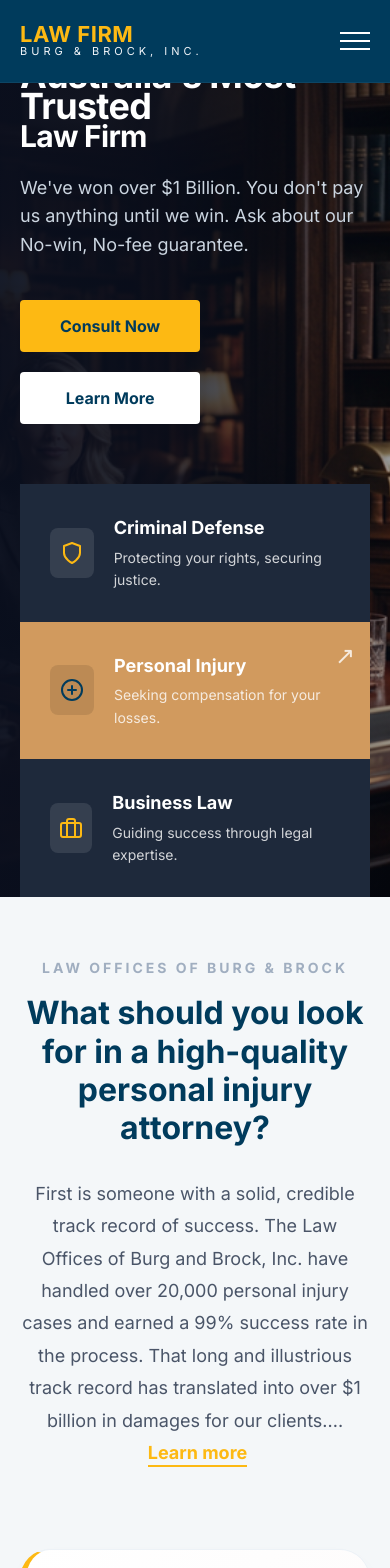
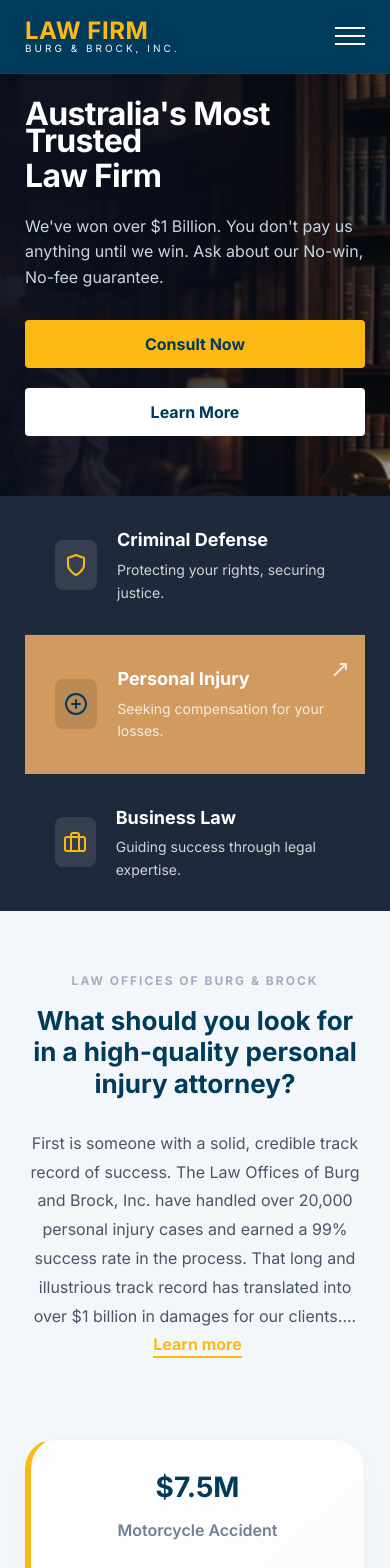
Before and after one commit to julee0728/law-firm, a React (Vite) app: page / in a window 390 px wide. Shown: the top 1568 px of the page. Built offline with nearby package versions, Linux system fonts and the light colour scheme; a web font is replaced by a local one.

Commit message:
update code

```diff
--- a/src/App.css
+++ b/src/App.css
@@ -14,10 +14,3 @@ main {
 #home, .hero-section {
   background-color: var(--primary);
 }
-
-/* Custom responsiveness for the whole app */
-@media (max-width: 768px) {
-  h1 {
-    font-size: 36px !important;
-  }
-}
--- a/src/components/About.css
+++ b/src/components/About.css
@@ -297,6 +297,14 @@
     padding: 60px 0;
   }
 
+  .about-title {
+    font-size: 28px;
+  }
+
+  .about-text {
+    font-size: 16px;
+  }
+
   .play-circle {
     width: 70px;
     height: 70px;
@@ -307,10 +315,30 @@
   }
 
   .stat-card {
-    padding: 30px;
+    padding: 25px;
+    flex-direction: column;
+    text-align: center;
+    gap: 15px;
   }
 
   .stat-card h3 {
-    font-size: 36px;
+    font-size: 28px;
+  }
+
+  .card-arrow {
+    transform: rotate(90deg);
+  }
+
+  .working-hours-box {
+    padding: 15px 25px;
+    flex-direction: column;
+    text-align: center;
+    border-radius: 20px;
+    width: auto;
+    margin: 0 20px;
+  }
+
+  .working-hours-box p {
+    font-size: 15px;
   }
 }
--- a/src/components/Attorneys.css
+++ b/src/components/Attorneys.css
@@ -1,6 +1,12 @@
 .attorneys-section {
-  padding: 120px 0;
+  padding: 100px 0;
   background: #fdfdfd;
+}
+
+@media (max-width: 480px) {
+  .attorneys-section {
+    padding: 60px 0;
+  }
 }
 
 .attorneys-grid {
@@ -85,11 +91,16 @@
 @media (max-width: 640px) {
   .attorneys-grid {
     grid-template-columns: 1fr;
+    gap: 40px;
   }
 
   .attorney-image {
-    height: 380px;
-    max-width: 350px;
+    height: 350px; /* Reduced for better look */
+    max-width: 280px; /* More compact */
     margin: 0 auto 25px;
   }
+
+  .attorney-info h3 {
+    font-size: 22px;
+  }
 }
--- a/src/components/DetailModal.css
+++ b/src/components/DetailModal.css
@@ -110,3 +110,33 @@
   border-radius: 12px;
   font-size: 16px;
 }
+
+@media (max-width: 480px) {
+  .detail-modal-content {
+    padding: 30px 20px;
+    border-radius: 20px;
+  }
+
+  .detail-modal-header h2 {
+    font-size: 24px;
+  }
+
+  .detail-modal-body p {
+    font-size: 16px;
+    line-height: 1.6;
+  }
+
+  .detail-modal-extra {
+    padding: 20px;
+  }
+
+  .detail-modal-extra h3 {
+    font-size: 16px;
+  }
+
+  .detail-modal-close {
+    top: 15px;
+    right: 15px;
+    font-size: 24px;
+  }
+}
--- a/src/components/Footer.css
+++ b/src/components/Footer.css
@@ -110,9 +110,26 @@
 }
 
 @media (max-width: 640px) {
+  .footer-main {
+    padding: 60px 0 30px;
+  }
+
   .footer-grid {
     grid-template-columns: 1fr;
     gap: 40px;
+    text-align: center;
+  }
+
+  .footer-brand p {
+    margin: 0 auto 25px;
+  }
+
+  .footer-socials {
+    justify-content: center;
+  }
+
+  .footer-links ul {
+    align-items: center;
   }
 
   .footer-bottom {
@@ -120,4 +137,10 @@
     gap: 20px;
     text-align: center;
   }
+
+  .footer-legal-links {
+    justify-content: center;
+    flex-wrap: wrap;
+    gap: 15px;
+  }
 }
--- a/src/components/Hero.css
+++ b/src/components/Hero.css
@@ -216,11 +216,18 @@
 /* RESPONSIVE */
 @media (max-width: 968px) {
   .hero-title-new {
-    font-size: 30px;
+    font-size: 36px; /* Slightly larger than before, but safe */
   }
 
   .hero-title-new span {
-    font-size: 30px;
+    font-size: 36px;
+    margin-top: 0;
+  }
+
+  .hero-description-new {
+    font-size: 16px;
+    margin-bottom: 30px;
+    max-width: 100%;
   }
 
   .hero-features-grid {
@@ -229,26 +236,42 @@
 
   .hero-features-container {
     position: relative;
+    background-color: #1e293b;
   }
 
   .feature-box {
     height: auto;
     padding: 30px;
+    border-bottom: 1px solid rgba(255, 255, 255, 0.05);
+  }
+
+  .feature-box:last-child {
+    border-bottom: none;
   }
 }
 
 @media (max-width: 480px) {
+  .hero-title-new {
+    font-size: 32px;
+  }
+
+  .hero-title-new span {
+    font-size: 32px;
+  }
+
   .hero-cta-group {
     flex-direction: column;
+    width: 100%;
   }
 
   .btn-consult,
   .btn-learn {
     width: 100%;
     text-align: center;
+    padding: 14px 20px;
   }
 
   .container.hero-container-new {
-    padding: 60px 20px;
+    padding: 100px 25px 60px 25px; /* More top padding for fixed navbar */
   }
 }
--- a/src/components/Navbar.css
+++ b/src/components/Navbar.css
@@ -1,7 +1,7 @@
 .navbar {
   background-color: var(--primary);
   color: var(--text-white);
-  padding: 25px 0;
+  padding: 20px 0;
   border-bottom: 1px solid rgba(255, 255, 255, 0.05);
   position: fixed;
   top: 0;
@@ -36,18 +36,16 @@
 }
 
 .logo-text strong {
-  font-size: 22px;
-  /* Increased from 28px */
+  font-size: 24px;
   font-weight: 950;
   color: var(--secondary);
   letter-spacing: 0.5px;
 }
 
 .logo-text span {
-  font-size: 11px;
-  /* Increased from 10px */
+  font-size: 10px;
   text-transform: uppercase;
-  letter-spacing: 4px;
+  letter-spacing: 3px;
   color: #f1f5f9;
   margin-top: 2px;
 }
@@ -106,7 +104,13 @@
 }
 
 .hide-on-mobile {
-  display: flex;
+  display: flex !important;
+}
+
+@media (max-width: 968px) {
+  .hide-on-mobile {
+    display: none !important;
+  }
 }
 
 .mobile-only-actions {
@@ -161,15 +165,17 @@
     position: fixed;
     top: 0;
     right: -100%;
-    width: 80%;
-    max-width: 300px;
+    width: 100%; /* Full width for better mobile experience */
+    max-width: 100%;
     height: 100vh;
     background-color: var(--primary);
     flex-direction: column;
-    padding: 100px 40px;
-    transition: 0.4s ease;
-    box-shadow: -10px 0 30px rgba(0, 0, 0, 0.3);
-    align-items: flex-start;
+    padding: 120px 40px;
+    transition: 0.5s cubic-bezier(0.77, 0.2, 0.05, 1.0);
+    box-shadow: none;
+    align-items: center;
+    text-align: center;
+    z-index: 1000;
   }
 
   .nav-links.mobile-active {
@@ -181,7 +187,16 @@
   }
 
   .mobile-only-actions {
-    display: flex;
+    display: flex !important;
+    gap: 15px;
+    width: 100%;
+    margin-top: 30px;
+    padding: 0 20px;
+  }
+
+  .mobile-only-actions .btn {
+    width: 100%;
+    padding: 15px;
   }
 }
 
--- a/src/components/News.css
+++ b/src/components/News.css
@@ -1,6 +1,12 @@
 .news-section {
-  padding: 120px 0;
+  padding: 100px 0;
   background-color: #f7fafc;
+}
+
+@media (max-width: 480px) {
+  .news-section {
+    padding: 60px 0;
+  }
 }
 
 .news-grid {
@@ -64,6 +70,17 @@
   font-weight: 800;
 }
 
+@media (max-width: 480px) {
+  .news-content h3 {
+    font-size: 20px;
+  }
+
+  .news-badge {
+    padding: 6px 14px;
+    font-size: 11px;
+  }
+}
+
 .news-link-btn {
   font-weight: 800;
   font-size: 15px;
--- a/src/components/PracticeAreas.css
+++ b/src/components/PracticeAreas.css
@@ -19,8 +19,15 @@
   text-transform: uppercase;
 }
 
+@media (max-width: 480px) {
+  .sub-tag {
+    font-size: 12px;
+    letter-spacing: 2px;
+  }
+}
+
 .section-title {
-  font-size: 25px;
+  font-size: 32px; /* Consistency with other sections */
   color: var(--primary);
   margin-bottom: 20px;
   line-height: 1.2;
@@ -29,6 +36,12 @@
 .section-title strong {
   font-weight: 900;
   color: var(--secondary);
+}
+
+@media (max-width: 480px) {
+  .section-title {
+    font-size: 26px;
+  }
 }
 
 .practice-grid {
--- a/src/components/Results.css
+++ b/src/components/Results.css
@@ -1,12 +1,17 @@
 .results-section {
-  padding: 120px 0;
+  padding: 100px 0;
   background-color: var(--primary);
   color: white;
   position: relative;
   overflow: hidden;
 }
 
-/* Decorative backdrop text */
+@media (max-width: 480px) {
+  .results-section {
+    padding: 60px 0;
+  }
+}
+
 .results-section::after {
   content: 'WINNERS';
   position: absolute;
@@ -18,6 +23,13 @@
   color: rgba(255, 255, 255, 0.02);
   z-index: 0;
   pointer-events: none;
+}
+
+@media (max-width: 480px) {
+  .results-section::after {
+    font-size: 30vw;
+    top: 30%;
+  }
 }
 
 .results-section .container {
--- a/src/components/Testimonials.css
+++ b/src/components/Testimonials.css
@@ -1,6 +1,12 @@
 .testimonials-section {
-  padding: 120px 0;
+  padding: 100px 0;
   background-color: #fdfdfd;
+}
+
+@media (max-width: 480px) {
+  .testimonials-section {
+    padding: 60px 0;
+  }
 }
 
 .testimonials-header {
@@ -11,9 +17,15 @@
 }
 
 .testimonials-header h2 {
-  font-size: 24px;
+  font-size: 32px;
   color: var(--primary);
   font-weight: 900;
+}
+
+@media (max-width: 480px) {
+  .testimonials-header h2 {
+    font-size: 26px;
+  }
 }
 
 .header-link {
@@ -44,6 +56,19 @@
 .marquee-content .testimonial-card {
   width: 400px;
   flex-shrink: 0;
+}
+
+@media (max-width: 768px) {
+  .marquee-content .testimonial-card {
+    width: 320px;
+  }
+}
+
+@media (max-width: 480px) {
+  .marquee-content .testimonial-card {
+    width: 280px;
+    padding: 25px;
+  }
 }
 
 @keyframes marquee {
--- a/src/index.css
+++ b/src/index.css
@@ -104,3 +104,26 @@ section {
 .text-white { color: var(--text-white); }
 .bg-primary { background-color: var(--primary); }
 .bg-light { background-color: var(--bg-light); }
+
+/* Global Responsiveness */
+@media (max-width: 768px) {
+  .container {
+    padding: 0 25px;
+  }
+
+  h2 {
+    font-size: 30px !important;
+    line-height: 1.2;
+  }
+
+  .btn {
+    padding: 14px 24px;
+    width: 100%;
+  }
+}
+
+@media (max-width: 480px) {
+  h2 {
+    font-size: 26px !important;
+  }
+}
```
